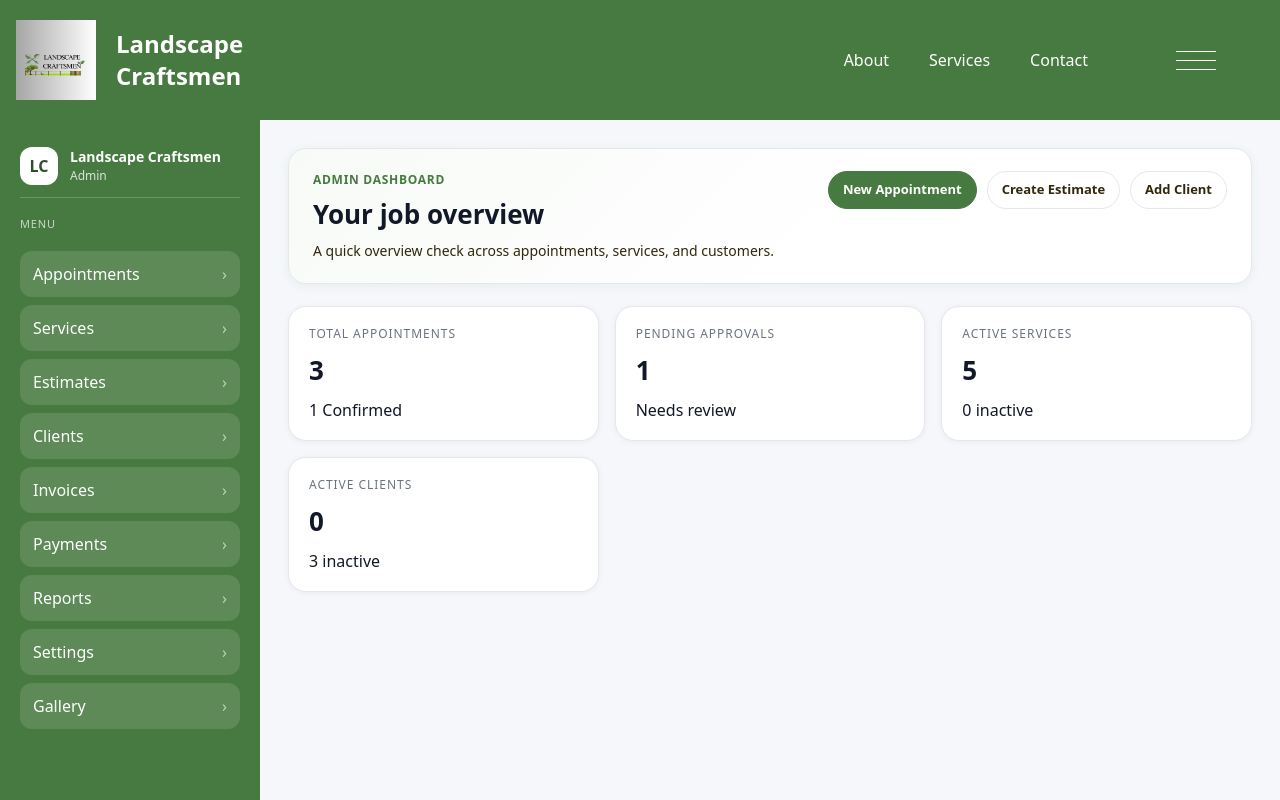
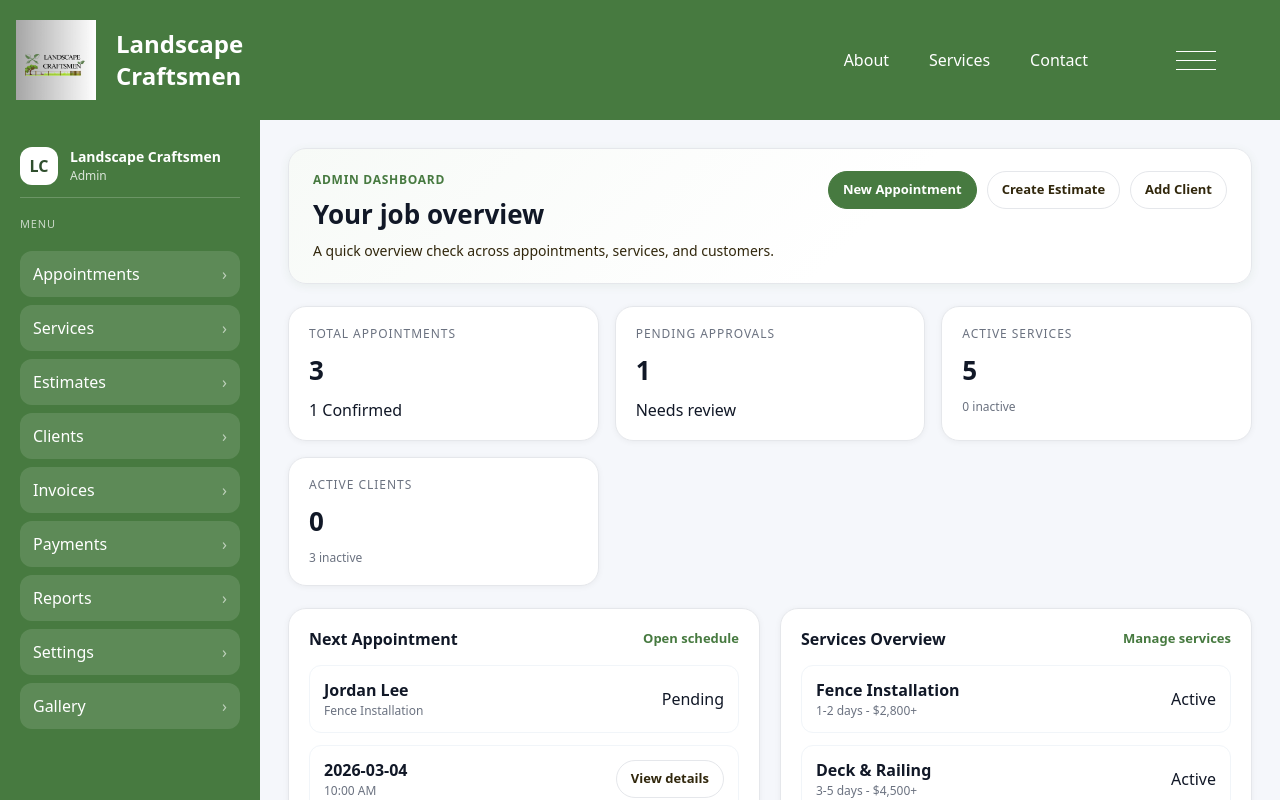
Before and after one commit to Syntactix31/capstone-proj, a Next.js app: page /dashboard in a window 1280 px wide. Built offline with nearby package versions, Linux system fonts and the light colour scheme.

Commit message:
Services overview

```diff
--- a/src/app/dashboard/page.js
+++ b/src/app/dashboard/page.js
@@ -156,6 +156,7 @@ export default function DashboardPage() {
         <NavBar />
       </header>
       <div className="admin-shell">
+        {/*admin sidebar*/}
         <aside className="admin-sidebar">
           <div className="admin-sidebar-brand">
             <span className="admin-sidebar-logo">LC</span>
@@ -176,6 +177,7 @@ export default function DashboardPage() {
         </aside>
 
         <main className="admin-main">
+          {/*hero card*/}
             <section className="admin-hero">
             <div>
               <p className="admin-kicker">Admin Dashboard</p>
@@ -197,7 +199,7 @@ export default function DashboardPage() {
               <button className="admin-btn admin-btn--ghost">Add Client</button>
             </div>
           </section>
-
+          {/*summary grid*/}
           <section className="admin-summary-grid">
             <article className="admin-card admin-card--stat">
               <div className="admin-stat-title">Total appointments</div>
@@ -222,6 +224,77 @@ export default function DashboardPage() {
               <div className="admin-muted">{inactiveClients} inactive</div>
             </article>
           </section>
+
+          <section className="admin-grid">
+            {/*next appointmet*/}
+            <article className="admin-card">
+            <div className="admin-card-header">
+              <h2 className="admin-card-title">Next Appointment</h2>
+              <Link className="admin-link" href="/dashboard/appointments">
+                Open schedule
+              </Link>
+            </div>
+            {nextAppointment ? (
+              <div className="admin-list">
+                <div className="admin-list-row">
+                  <div>
+                    <div className="admin-strong">{nextAppointment.client}</div>
+                    <div className="admin-muted">
+                      {nextAppointment.service}
+                    </div>
+                  </div>
+                  <span className={STATUS_CLASS[nextAppointment.status]}>
+                    {nextAppointment.status}
+                  </span>
+                </div>
+                <div className="admin-list-row">
+                  <div>
+                    <div className="admin-strong">{nextAppointment.date}</div>
+                    <div className="admin-muted">{nextAppointment.time}</div>
+                  </div>
+                  <button className="admin-btn admin-btn--small">
+                    View details
+                  </button>
+                </div>
+                <div className="admin-list-row">
+                  <div className="admin-muted">{nextAppointment.address}</div>
+                </div>
+              </div>
+            ) : (
+              <p className="admin-muted">No upcoming appointments.</p>
+            )}
+          </article>
+          {/*Services overivew*/}
+          <article className="admin-card">
+            <div className="admin-card-header">
+              <h2 className="admin-card-title">Services Overview</h2>
+              <Link className="admin-link" href="/dashboard/services">
+                Manage services
+              </Link>
+            </div>
+            <div className="admin-list">
+              {SERVICES.map((service) => (
+                <div className="admin-list-row" key={service.id}>
+                  <div>
+                    <div className="admin-strong">{service.name}</div>
+                    <div className="admin-muted">
+                      {service.duration} - {service.price}
+                    </div>
+                  </div>
+                  <span
+                    className={
+                      service.active
+                        ? "admin-badge admin-badge--active"
+                        : "admin-badge admin-badge--muted"
+                    }
+                  >
+                    {service.active ? "Active" : "Inactive"}
+                  </span>
+                </div>
+              ))}
+            </div>
+          </article>
+          </section>
         </main>
       </div>
     </div>
--- a/src/app/globals.css
+++ b/src/app/globals.css
@@ -1480,6 +1480,81 @@ body {
   color: #111827;
 }
 
+.admin-card-header {
+  display: flex;
+  align-items: center;
+  justify-content: space-between;
+  margin-bottom: 14px;
+}
+
+.admin-card-title {
+  margin: 0;
+  font-size: 16px;
+  font-weight: 700;
+  color: #111827;
+}
+
+.admin-link {
+  border: none;
+  background: none;
+  color: #477a40;
+  font-size: 13px;
+  font-weight: 600;
+  cursor: pointer;
+}
+
+.admin-table {
+  display: flex;
+  flex-direction: column;
+  gap: 10px;
+}
+
+.admin-table-row {
+  display: grid;
+  grid-template-columns: 0.8fr 1.3fr 1fr 0.9fr 0.7fr 1.1fr;
+  gap: 12px;
+  align-items: center;
+  padding: 10px 12px;
+  border-radius: 12px;
+  border: 1px solid #f1f5f9;
+  background: #ffffff;
+}
+
+.admin-table-head {
+  background: #f8fafc;
+  border-color: #e5e7eb;
+  font-size: 12px;
+  font-weight: 700;
+  color: #6b7280;
+  text-transform: uppercase;
+}
+
+.admin-list {
+  display: flex;
+  flex-direction: column;
+  gap: 12px;
+}
+
+.admin-list-row {
+  display: flex;
+  align-items: center;
+  justify-content: space-between;
+  gap: 12px;
+  padding: 12px 14px;
+  border-radius: 12px;
+  border: 1px solid #f1f5f9;
+}
+
+.admin-strong {
+  font-weight: 700;
+  color: #111827;
+}
+
+.admin-muted {
+  font-size: 12px;
+  color: #6b7280;
+}
+
 .admin-btn {
   border-radius: 999px;
   border: 1px solid #e5e7eb;
```
